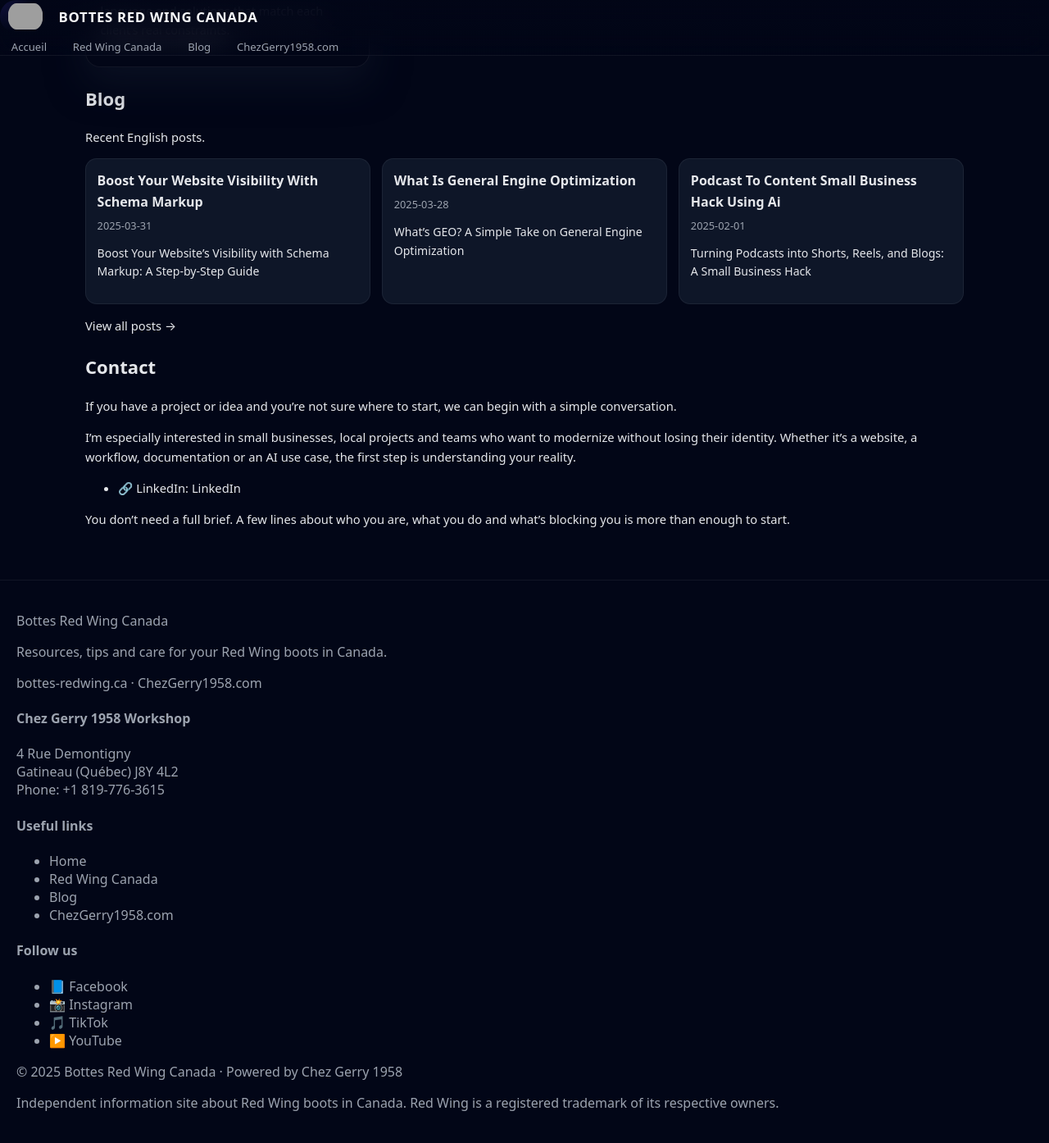
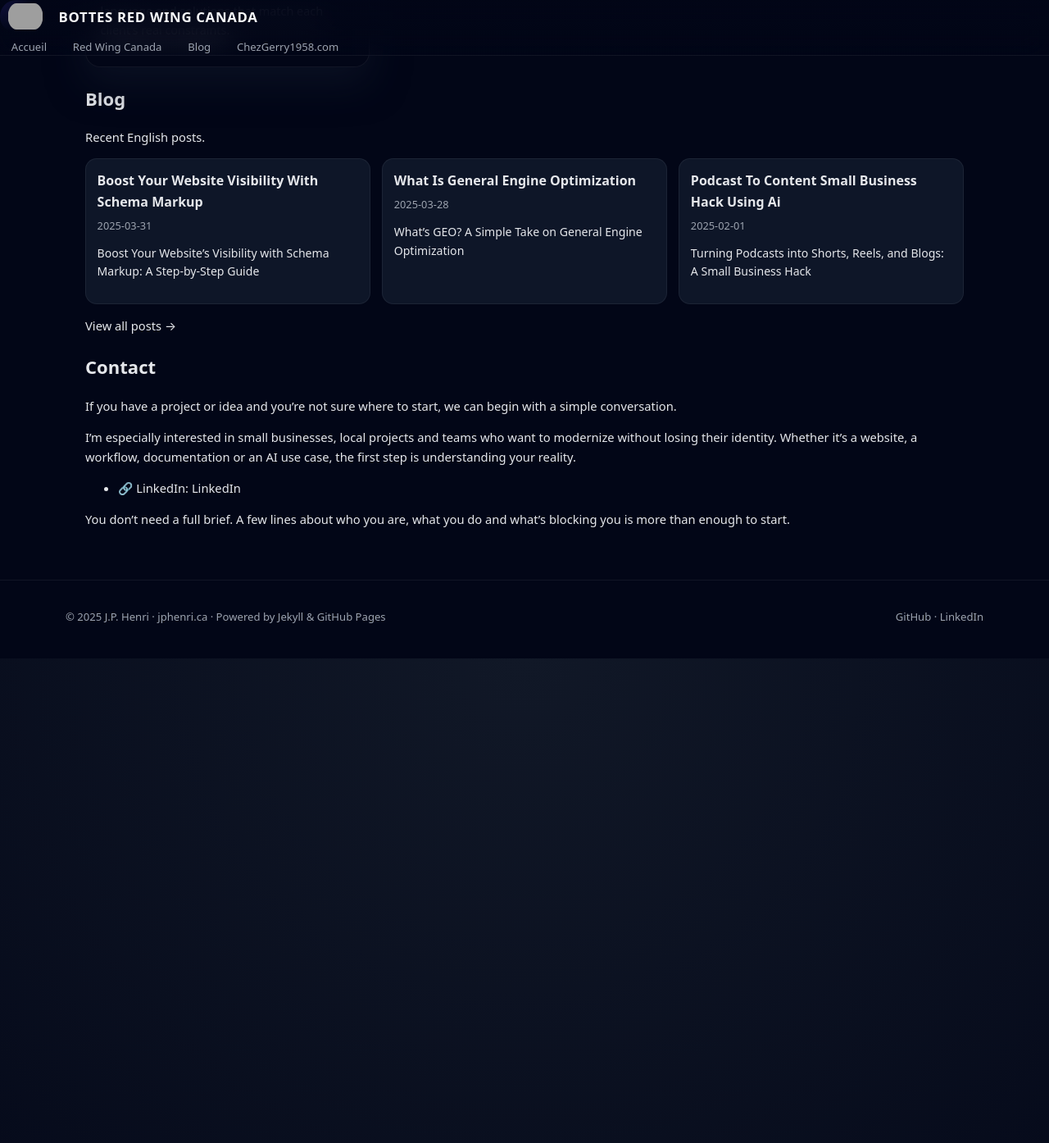
Before and after one commit to jphenri/jphenri.com, a Jekyll site: the page built from index.md, in a window 1280 px wide and 1400 px high, scrolled down 1822 px. Shown: the top 1394 px of the window at 82% size. Built offline with Jekyll 4.4.1, drawn with Linux system fonts in a browser that asks for light colours; after the commit the page ends 2625 px from its top, so only the background shows below that; grey boxes are pictures that could not be loaded.

Commit message:
Update footer.html

```diff
--- a/_includes/footer.html
+++ b/_includes/footer.html
@@ -1,117 +1,14 @@
-{% assign current_lang = page.lang | default: site.default_lang %}
+<footer class="site-footer">
+  <div class="site-footer-inner">
+    <p class="footer-credits">
+      © {{ "now" | date: "%Y" }} J.P. Henri · jphenri.ca
+      · {% if page.lang == 'fr' %}Propulsé par Jekyll & GitHub Pages{% else %}Powered by Jekyll & GitHub Pages{% endif %}
+    </p>
 
-<footer class="site-footer">
-  <div class="container footer-inner">
-
-    <!-- Colonne marque / description -->
-    <div class="footer-brand">
-      <p class="footer-title">Bottes Red Wing Canada</p>
-      <p class="footer-subtitle">
-        {% if current_lang == "fr" %}
-          Ressources, conseils et entretien pour vos bottes Red Wing au Canada.
-        {% else %}
-          Resources, tips and care for your Red Wing boots in Canada.
-        {% endif %}
-      </p>
-
-      <p class="footer-domain">
-        <a href="https://bottes-redwing.ca">bottes-redwing.ca</a>
-        ·
-        <a href="https://chezgerry1958.com" target="_blank" rel="noopener">
-          ChezGerry1958.com
-        </a>
-      </p>
-    </div>
-
-    <!-- Colonnes infos -->
-    <div class="footer-columns">
-
-      <!-- Colonne adresse -->
-      <div class="footer-col">
-        <h4>
-          {% if current_lang == "fr" %}
-            Atelier Chez Gerry 1958
-          {% else %}
-            Chez Gerry 1958 Workshop
-          {% endif %}
-        </h4>
-        <p>
-          4 Rue Demontigny<br>
-          Gatineau (Québec) J8Y 4L2<br>
-          {% if current_lang == "fr" %}
-            Tél. : <a href="tel:18197763615">(819) 776-3615</a>
-          {% else %}
-            Phone: <a href="tel:18197763615">+1 819-776-3615</a>
-          {% endif %}
-        </p>
-      </div>
-
-      <!-- Colonne liens rapides -->
-      <div class="footer-col">
-        <h4>
-          {% if current_lang == "fr" %}
-            Liens utiles
-          {% else %}
-            Useful links
-          {% endif %}
-        </h4>
-        <ul class="footer-links">
-          {% if current_lang == "fr" %}
-            <li><a href="{{ '/' | relative_url }}">Accueil</a></li>
-            <li><a href="{{ '/red-wing-canada/' | relative_url }}">Red Wing Canada</a></li>
-            <li><a href="{{ '/blog/' | relative_url }}">Blog</a></li>
-          {% else %}
-            <li><a href="{{ '/en/' | relative_url }}">Home</a></li>
-            <li><a href="{{ '/en/red-wing-canada/' | relative_url }}">Red Wing Canada</a></li>
-            <li><a href="{{ '/en/blog/' | relative_url }}">Blog</a></li>
-          {% endif %}
-          <li>
-            <a href="https://chezgerry1958.com" target="_blank" rel="noopener">
-              ChezGerry1958.com
-            </a>
-          </li>
-        </ul>
-      </div>
-
-      <!-- Colonne réseaux sociaux -->
-      <div class="footer-col">
-        <h4>
-          {% if current_lang == "fr" %}
-            Nous suivre
-          {% else %}
-            Follow us
-          {% endif %}
-        </h4>
-        <ul class="footer-links footer-social">
-          <li><a href="https://www.facebook.com/chezgerry1958" target="_blank">📘 Facebook</a></li>
-          <li><a href="https://www.instagram.com/chezgerry1958" target="_blank">📸 Instagram</a></li>
-          <li><a href="https://www.tiktok.com/@chezgerry1958" target="_blank">🎵 TikTok</a></li>
-          <li><a href="https://www.youtube.com/@chezgerry1958" target="_blank">▶️ YouTube</a></li>
-        </ul>
-      </div>
-
-    </div>
-
-    <!-- Bas de footer -->
-    <div class="footer-bottom">
-      <p>
-        © {{ "now" | date: "%Y" }}
-        {% if current_lang == "fr" %}
-          Bottes Red Wing Canada · Propulsé par
-        {% else %}
-          Bottes Red Wing Canada · Powered by
-        {% endif %}
-        <a href="https://chezgerry1958.com" target="_blank">Chez Gerry 1958</a>
-      </p>
-
-      <p class="footer-small">
-        {% if current_lang == "fr" %}
-          Site d’information indépendant sur les bottes Red Wing au Canada. Red Wing est une marque déposée de ses propriétaires.
-        {% else %}
-          Independent information site about Red Wing boots in Canada. Red Wing is a registered trademark of its respective owners.
-        {% endif %}
-      </p>
-    </div>
-
+    <p class="footer-links">
+      <a href="{{ site.social.github }}">GitHub</a>
+      ·
+      <a href="{{ site.social.linkedin }}">LinkedIn</a>
+    </p>
   </div>
 </footer>
```
